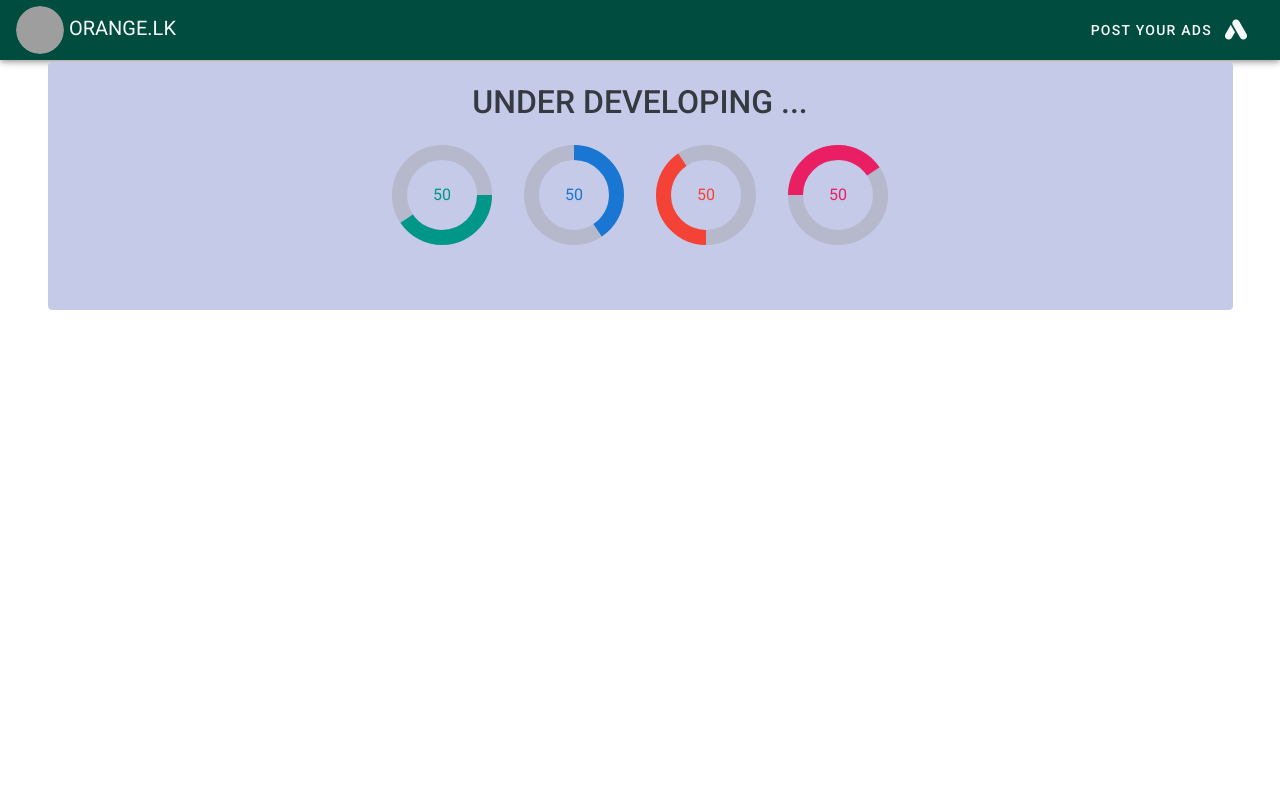
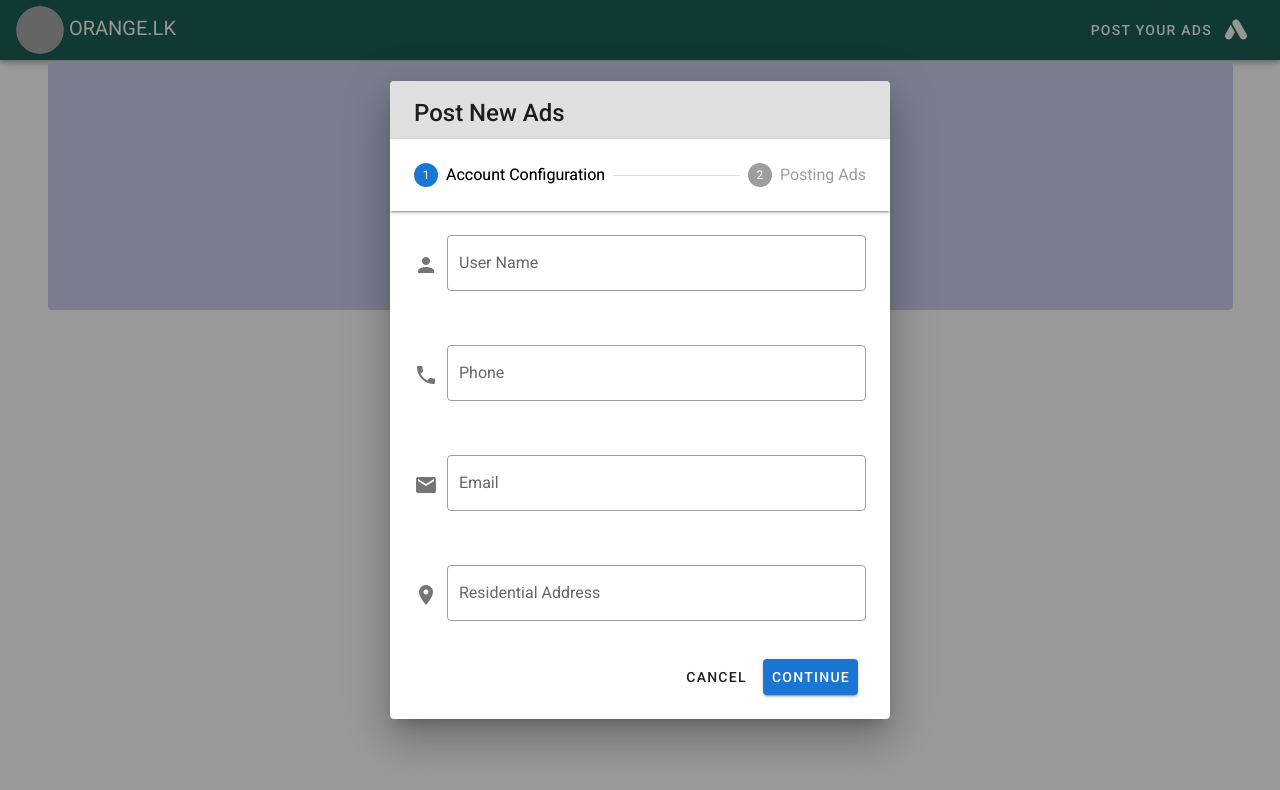
Before and after one commit to izone-sl/orange, a Vue app: page / in a window 1280 px wide. Shown: the top 790 px of the page. Built offline with nearby package versions, Linux system fonts and the light colour scheme; grey boxes are pictures that could not be loaded.

Commit message:
Dialog Box updated with Form

```diff
--- a/src/components/TopNavigation.vue
+++ b/src/components/TopNavigation.vue
@@ -27,33 +27,171 @@
       </v-toolbar>
     </v-card>
 
-
     <!-- Dialog -->
     <div class="text-center">
       <v-dialog v-model="dialog" width="500">
         <v-card>
           <v-card-title class="headline grey lighten-2">
-            POST YOUR NEW PRODUCT
+            Post New Ads
           </v-card-title>
 
-          <v-card-text>
-            Lorem ipsum dolor sit amet, consectetur adipiscing elit, sed do
-            eiusmod tempor incididunt ut labore et dolore magna aliqua. Ut enim
-            ad minim veniam, quis nostrud exercitation ullamco laboris nisi ut
-            aliquip ex ea commodo consequat. Duis aute irure dolor in
-            reprehenderit in voluptate velit esse cillum dolore eu fugiat nulla
-            pariatur. Excepteur sint occaecat cupidatat non proident, sunt in
-            culpa qui officia deserunt mollit anim id est laborum.
-          </v-card-text>
+          <!-- Steeper -->
+          <v-stepper v-model="e1">
+            <v-stepper-header>
+              <v-stepper-step :complete="e1 > 1" step="1">
+                Account Configuration
+              </v-stepper-step>
 
-          <v-divider></v-divider>
+              <v-divider></v-divider>
 
-          <v-card-actions>
-            <v-spacer></v-spacer>
-            <v-btn color="primary" text @click="dialog = false">
-              NEXT
-            </v-btn>
-          </v-card-actions>
+              <v-stepper-step :complete="e1 > 2" step="2">
+                Posting Ads
+              </v-stepper-step>
+            </v-stepper-header>
+
+            <v-stepper-items>
+              <v-stepper-content step="1">
+                <!-- <v-card
+                  class="mb-12"
+                  color="grey lighten-1"
+                  height="200px"
+                ></v-card> -->
+
+                <v-row>
+                  <v-col cols="12" sm="12">
+                    <v-text-field
+                      v-model="message4"
+                      label="User Name"
+                      outlined
+                      prepend-icon="mdi-account"
+                      clearable
+                    ></v-text-field>
+                  </v-col>
+                  <v-col cols="12" sm="12">
+                    <v-text-field
+                      v-model="message4"
+                      label="Phone"
+                      prepend-icon="mdi-phone"
+                      outlined
+                      clearable
+                    ></v-text-field>
+                  </v-col>
+                  <v-col cols="12" sm="12">
+                    <v-text-field
+                      v-model="message4"
+                      label="Email"
+                      prepend-icon="mdi-email"
+                      outlined
+                      clearable
+                    ></v-text-field>
+                  </v-col>
+                  <v-col cols="12" sm="12">
+                    <v-text-field
+                      v-model="message4"
+                      label="Residential Address"
+                      prepend-icon="mdi-map-marker"
+                      outlined
+                      clearable
+                    ></v-text-field>
+                  </v-col>
+                </v-row>
+
+                <v-card-actions>
+                  <v-spacer></v-spacer>
+
+                  <v-btn text>
+                    Cancel
+                  </v-btn>
+
+                  <v-btn color="primary" @click="e1 = 2">
+                    Continue
+                  </v-btn>
+                </v-card-actions>
+              </v-stepper-content>
+
+              <v-stepper-content step="2">
+                <!-- <v-card
+                  class="mb-12"
+                  color="grey lighten-1"
+                  height="200px"
+                ></v-card> -->
+
+                <v-row>
+                  <v-col cols="12" sm="12">
+                    <v-text-field
+                      v-model="message4"
+                      label="Product Name"
+                      prepend-icon="mdi-subtitles-outline"
+                      outlined
+                      clearable
+                    ></v-text-field>
+                  </v-col>
+                  <v-col cols="12" sm="12">
+                    <v-text-field
+                      v-model="message4"
+                      label="Price"
+                      prepend-icon="mdi-cash-check"
+                      outlined
+                      clearable
+                    ></v-text-field>
+                  </v-col>
+                  <v-col cols="12" sm="12">
+                    <v-textarea
+                      clearable
+                      clear-icon="mdi-close-circle"
+                      prepend-icon="mdi-pen"
+                      label="Description"
+                      outlined
+                    ></v-textarea>
+                  </v-col>
+                  <v-col cols="12" sm="12">
+                    <v-file-input
+                      v-model="files"
+                      color="deep-purple accent-4"
+                      counter
+                      label="Pick Your Images"
+                      multiple
+                      placeholder="Upload Images"
+                      prepend-icon="mdi-image"
+                      outlined
+                      :show-size="1000"
+                    >
+                      <template v-slot:selection="{ index, text }">
+                        <v-chip
+                          v-if="index < 2"
+                          color="deep-purple accent-4"
+                          dark
+                          label
+                          small
+                        >
+                          {{ text }}
+                        </v-chip>
+
+                        <span
+                          v-else-if="index === 2"
+                          class="overline grey--text text--darken-3 mx-2"
+                        >
+                          +{{ files.length - 2 }} File(s)
+                        </span>
+                      </template>
+                    </v-file-input>
+                  </v-col>
+                </v-row>
+
+                <v-card-actions>
+                  <v-spacer></v-spacer>
+
+                  <v-btn text>
+                    Cancel
+                  </v-btn>
+
+                  <v-btn color="primary" @click="e1 = 2">
+                    Post
+                  </v-btn>
+                </v-card-actions>
+              </v-stepper-content>
+            </v-stepper-items>
+          </v-stepper>
         </v-card>
       </v-dialog>
     </div>
@@ -64,7 +202,9 @@
 export default {
   data() {
     return {
-      dialog: false,
+      dialog: true,
+      e1: 1,
+      files: [],
     };
   },
 };
```
